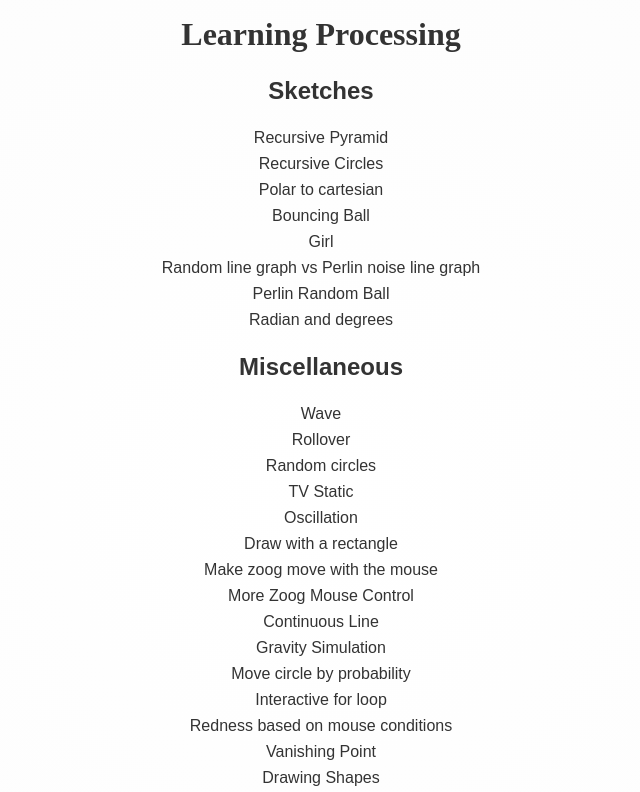
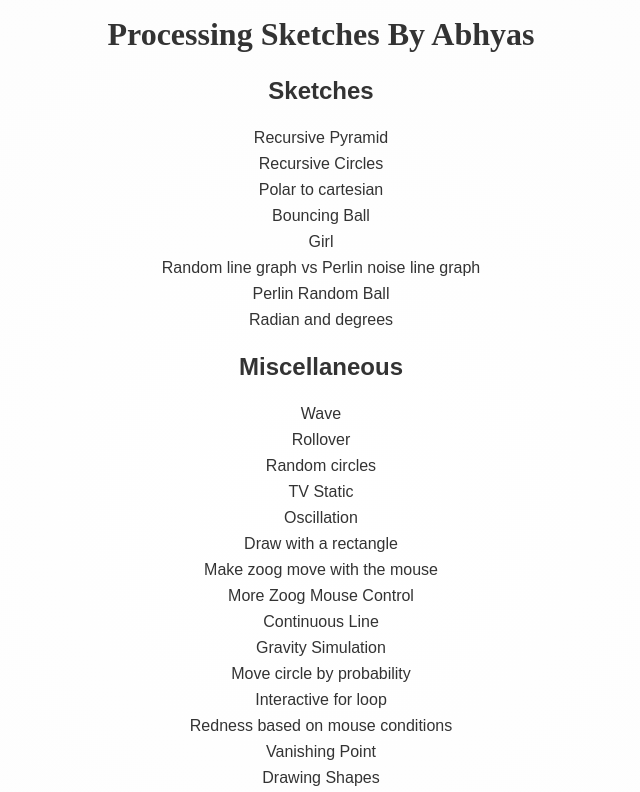
Before and after one commit to AbhyasKanaujia/learning-processing, a website: page index.html in a window 1280 px wide. Shown: the top 792 px of the page, without its empty margins (319-959 px from the left). Drawn offline with Linux system fonts and the light colour scheme.

Commit message:
Change website name

```diff
--- a/index.html
+++ b/index.html
@@ -7,7 +7,7 @@
 </head>
 <body>
 <header>
-    <h1>Learning Processing</h1>
+    <h1>Processing Sketches by Abhyas</h1>
 </header>
 <main>
     <h2 class="toc-list-heading">Sketches</h2>
```
